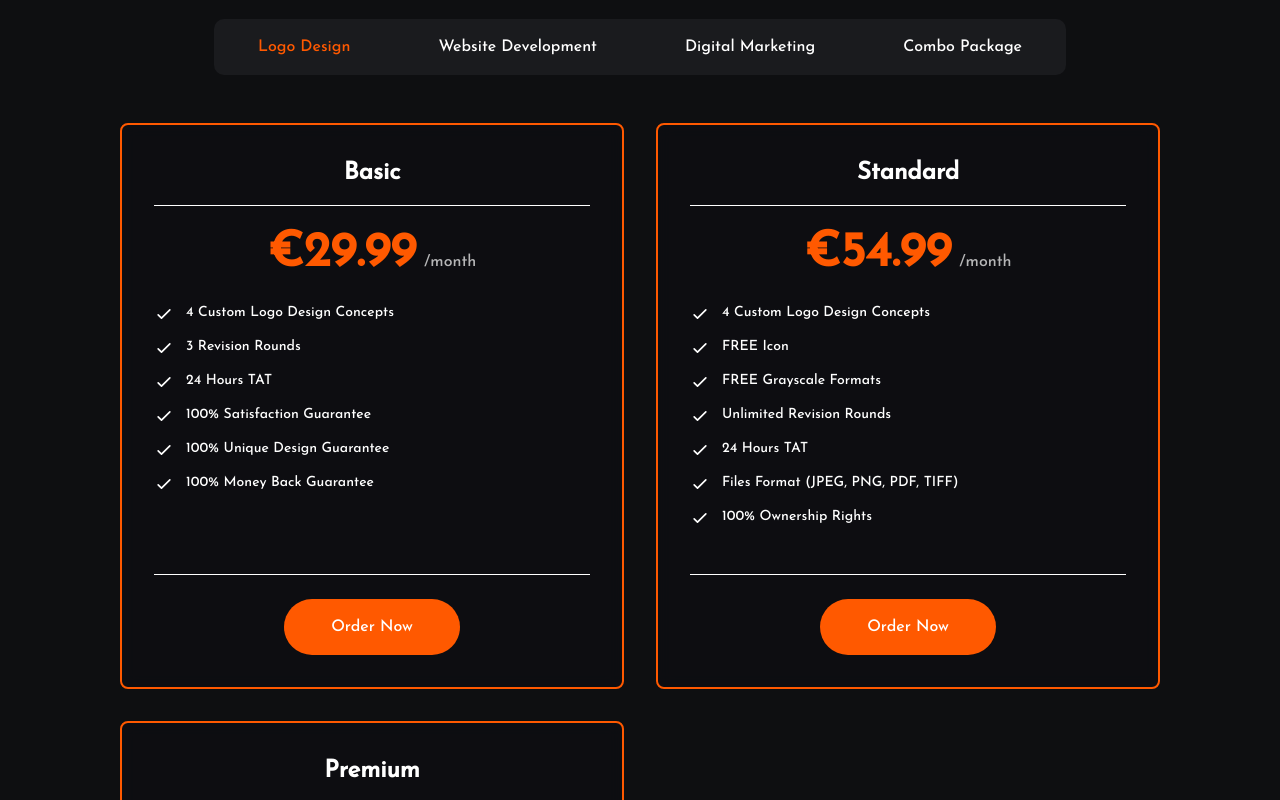
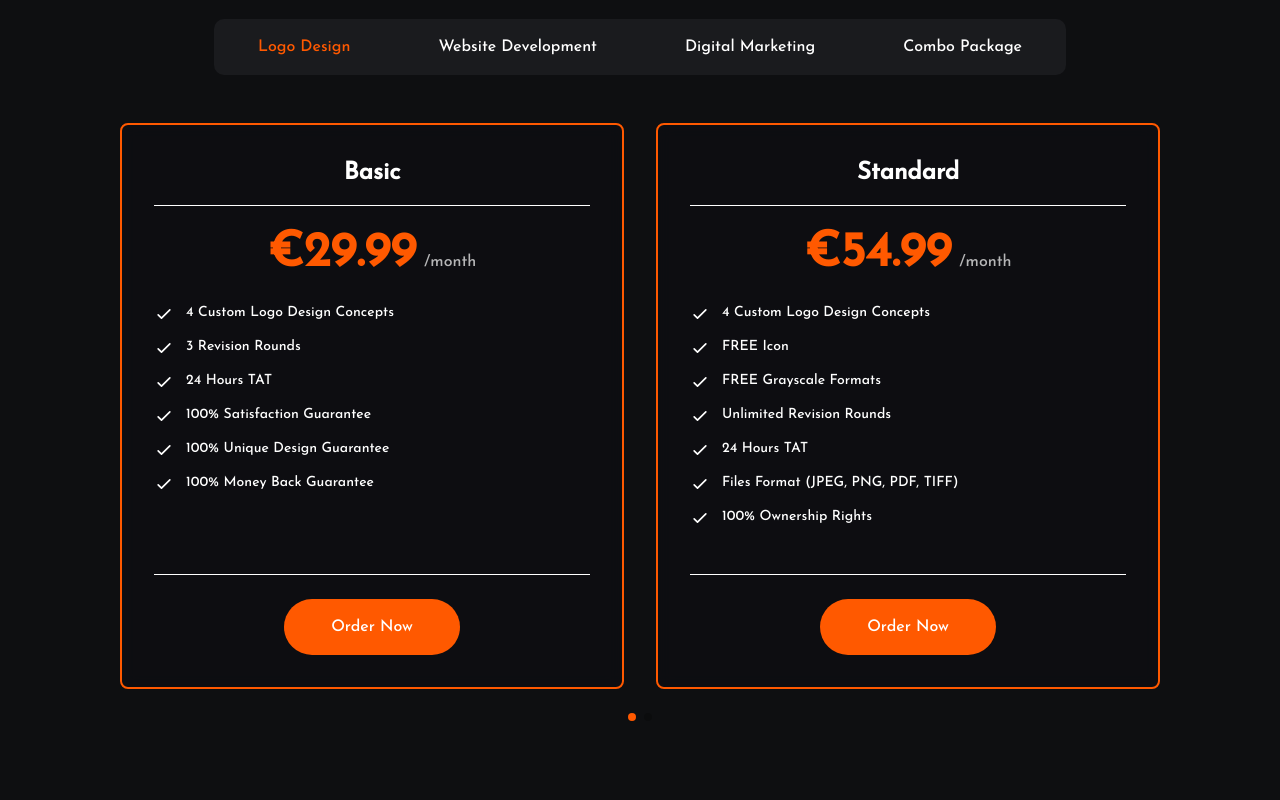
Before and after one commit to Syed-rayyan12/xpertwebstudio, a Next.js app: page / in a window 1280 px wide. Shown: the part 3080-3880 px from the top of the page. Built offline with nearby package versions, Linux system fonts and the light colour scheme.

Commit message:
code updated of pricing slider

```diff
--- a/app/components/homeComponents/Pricing.jsx
+++ b/app/components/homeComponents/Pricing.jsx
@@ -1,5 +1,10 @@
 "use client"
-import React, { useState } from 'react'
+import React, { useState, useRef } from 'react'
+import { Swiper, SwiperSlide } from 'swiper/react'
+import { Navigation, Pagination } from 'swiper/modules'
+import 'swiper/css'
+import 'swiper/css/navigation'
+import 'swiper/css/pagination'
 import {
     Select,
     SelectContent,
@@ -10,6 +15,7 @@ import {
 
 const Pricing = () => {
     const [activeTab, setActiveTab] = useState('logo-design')
+    const swiperRef = useRef(null)
 
     const tabs = [
         { id: 'logo-design', label: 'Logo Design' },
@@ -375,13 +381,32 @@ const Pricing = () => {
                 </Select>
             </div>
 
-            {/* Pricing Cards */}
-            <div className="grid gap-4 sm:gap-6 md:gap-8 grid-cols-1 md:grid-cols-2 lg:grid-cols-2 transition-all duration-500 ease-in-out px-4">
+            {/* Pricing Cards Slider */}
+            <div className="relative px-4">
+                <Swiper
+                    ref={swiperRef}
+                    modules={[Navigation, Pagination]}
+                    spaceBetween={24}
+                    slidesPerView={1}
+                    pagination={{
+                        clickable: true,
+                        bulletActiveClass: 'swiper-pagination-bullet-active !bg-[#FF5900]',
+                    }}
+                    breakpoints={{
+                        768: {
+                            slidesPerView: 2,
+                            spaceBetween: 24,
+                        },
+                        1024: {
+                            slidesPerView: 2,
+                            spaceBetween: 32,
+                        },
+                    }}
+                    className="pricing-swiper !pb-12"
+                >
                     {plans.map((plan, index) => (
-                    <div
-                        key={`${activeTab}-${index}`}
-                        className="rounded-md border-2 border-[#FF5900] bg-[#0c0d12]/50 p-4 sm:p-6 md:p-8 backdrop-blur-sm transition-all duration-300 hover:-translate-y-2  animate-fadeIn"
-                    >
+                        <SwiperSlide key={`${activeTab}-${index}`}>
+                            <div className="rounded-md border-2 border-[#FF5900] bg-[#0c0d12]/50 p-4 sm:p-6 md:p-8 backdrop-blur-sm transition-all duration-300 hover:-translate-y-2 h-full">
                                 {/* Plan Name */}
                                 <h3 className="text-xl sm:text-2xl font-semibold text-center text-white mb-3 sm:mb-4">
                                     {plan.name}
@@ -397,9 +422,6 @@ const Pricing = () => {
                                     </span>
                                     <span className="text-white/70 ml-2 text-sm sm:text-base">/month</span>
                                 </div>
-
-                        {/* Underline */}
-
 
                                 {/* Features List */}
                                 <ul className="space-y-2 sm:space-y-3 mb-6 sm:mb-8 h-[240px] overflow-y-auto scrollbar-thin scrollbar-thumb-[#FF5900] scrollbar-track-gray-800 pr-2">
@@ -433,7 +455,9 @@ const Pricing = () => {
                                     </button>
                                 </div>
                             </div>
+                        </SwiperSlide>
                     ))}
+                </Swiper>
             </div>
         </section>
     )
```
Lines whose indentation alone changed are shown as unchanged.
